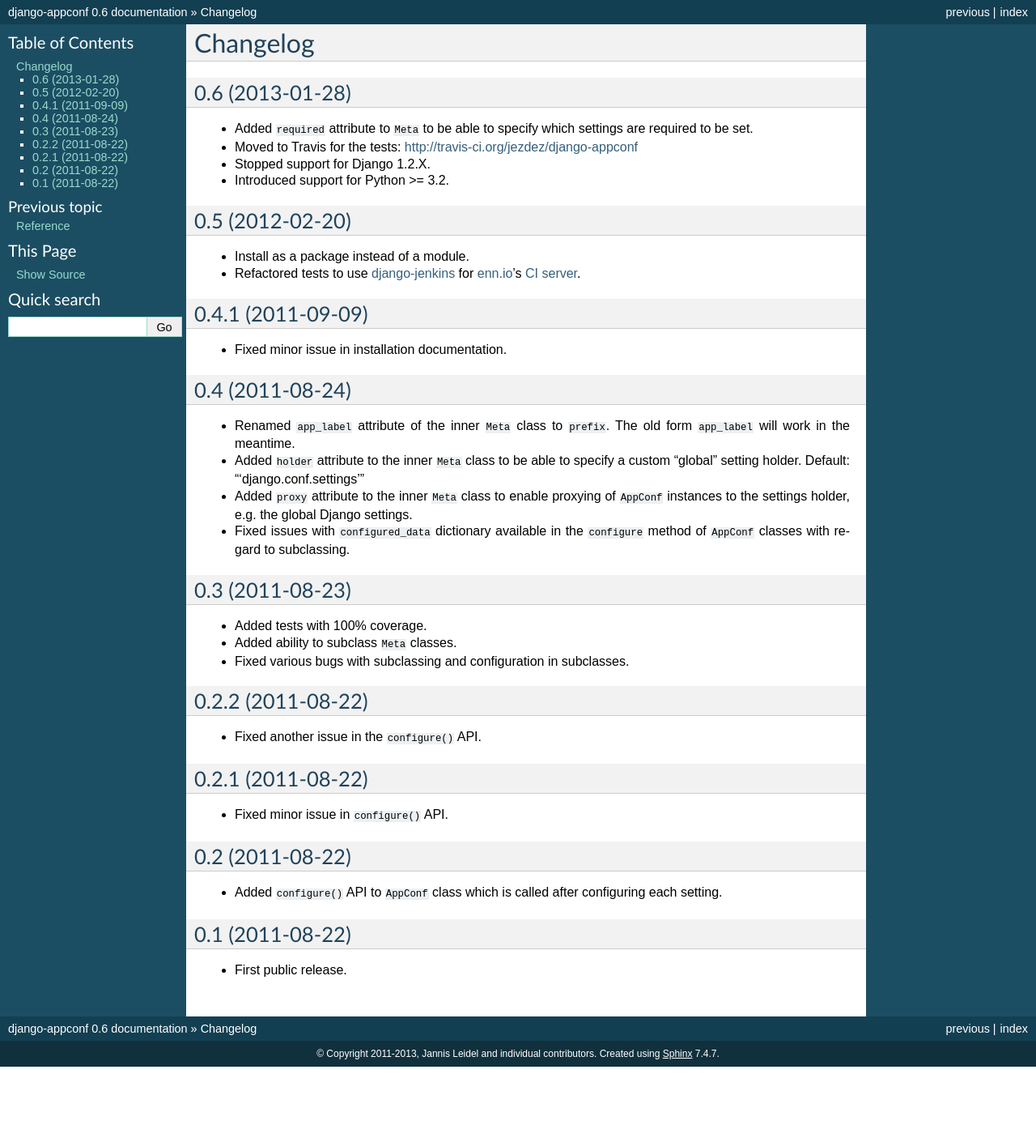
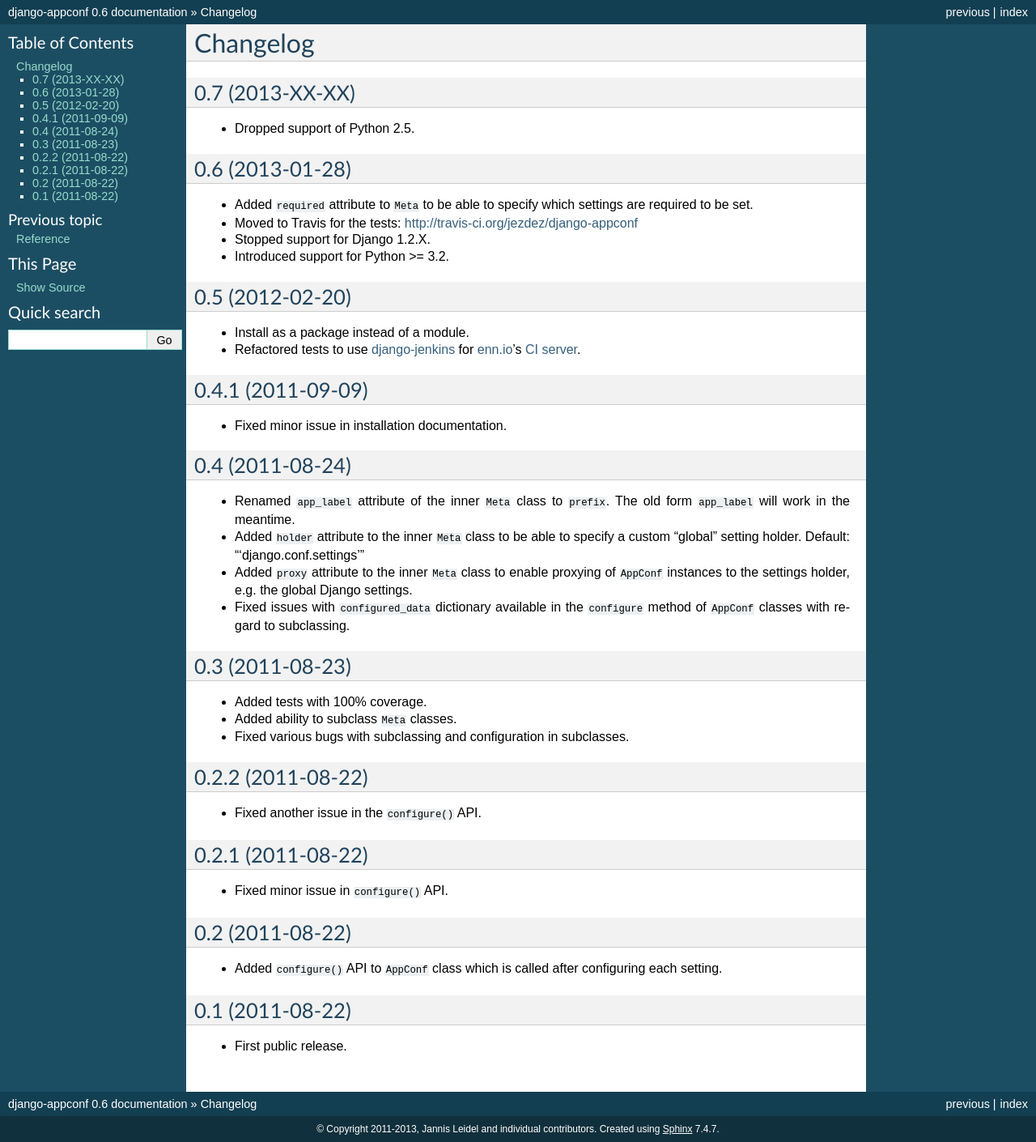
Before and after one commit to django-compressor/django-appconf, a Sphinx documentation site: the page built from docs/changelog.rst, in a window 1280 px wide. Shown: the whole page at 81% size. Built offline with Sphinx 7.4.7, drawn with Linux system fonts in a browser that asks for light colours; before the commit the page ends 1317 px from its top, so only the background shows below that.

Commit message:
Dropped 2.5 support since some dependencies don't support it anymore.

```diff
--- a/docs/changelog.rst
+++ b/docs/changelog.rst
@@ -1,5 +1,10 @@
 Changelog
 =========
+
+0.7 (2013-XX-XX)
+----------------
+
+* Dropped support of Python 2.5.
 
 0.6 (2013-01-28)
 ----------------
```
Also changed, not shown: .travis.yml.
